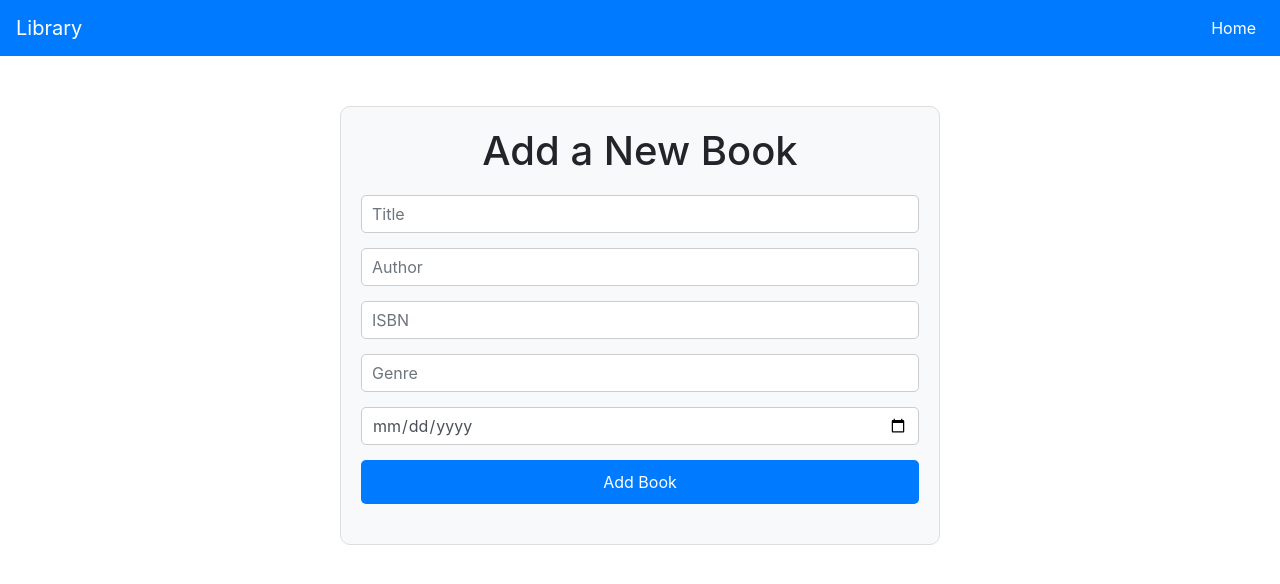
After one commit to yasser-x/nosql, a Flask app: page /addbook/html in a window 1280 px wide. The commit adds this page. Shown: the top 584 px of the page. Run offline with Flask 3, Linux system fonts and the light colour scheme; parts of the project's set-up code (start-up, migrations or seed data) failed here and were passed over; some libraries are stand-ins or nearby versions.

Commit message:
add book

```diff
--- a/app.py
+++ b/app.py
@@ -26,6 +26,11 @@ def index():
 @app.route('/books')
 def books():
     return render_template('books.html')
+
+
+@app.route('/addbook/html')
+def addbookpage():
+    return render_template('addbook.html')
 
 # Route pour afficher les adhérents
 @app.route('/adherents/html')
--- /dev/null
+++ b/templates/addbook.html
@@ -0,0 +1,114 @@
+<!DOCTYPE html>
+<html lang="en">
+<head>
+    <meta charset="UTF-8">
+    <title>Add Book</title>
+    <!-- Bootstrap CSS -->
+    <link href="https://maxcdn.bootstrapcdn.com/bootstrap/4.5.2/css/bootstrap.min.css" rel="stylesheet">
+    <style>
+        .navbar-custom {
+            background-color: #007bff; /* Bootstrap primary blue */
+        }
+        .navbar-custom .nav-link, .navbar-custom .navbar-brand {
+            color: #fff;
+        }
+        .main-content {
+            max-width: 600px;
+            margin: 50px auto;
+            padding: 20px;
+            border: 1px solid #ddd;
+            border-radius: 10px;
+            background-color: #f8f9fa;
+        }
+        .main-content h1 {
+            text-align: center;
+            margin-bottom: 20px;
+        }
+        .main-content form {
+            margin-bottom: 20px;
+        }
+        .main-content .input-group {
+            margin-bottom: 15px;
+        }
+        .main-content .input-group input {
+            width: 100%;
+            padding: 10px;
+            border-radius: 5px;
+            border: 1px solid #ccc;
+        }
+        .main-content button {
+            width: 100%;
+            padding: 10px;
+            background-color: #007bff;
+            border: none;
+            color: white;
+            border-radius: 5px;
+        }
+    </style>
+</head>
+<body>
+<header>
+    <nav class="navbar navbar-expand-lg navbar-custom">
+        <a class="navbar-brand" href="/">Library</a>
+        <button class="navbar-toggler" type="button" data-toggle="collapse" data-target="#navbarNav" aria-controls="navbarNav" aria-expanded="false" aria-label="Toggle navigation">
+            <span class="navbar-toggler-icon"></span>
+        </button>
+        <div class="collapse navbar-collapse ml-auto" id="navbarNav">
+            <ul class="navbar-nav" style="margin-left: auto">
+                <li class="nav-item">
+                    <a class="nav-link" href="/">Home</a>
+                </li>
+            </ul>
+        </div>
+    </nav>
+</header>
+<div class="container">
+    <div class="main-content">
+        <h1>Add a New Book</h1>
+        <form id="book-form">
+            <div class="input-group">
+                <input type="text" id="title" placeholder="Title" class="form-control" required>
+            </div>
+            <div class="input-group">
+                <input type="text" id="author" placeholder="Author" class="form-control" required>
+            </div>
+            <div class="input-group">
+                <input type="text" id="isbn" placeholder="ISBN" class="form-control" required>
+            </div>
+            <div class="input-group">
+                <input type="text" id="genre" placeholder="Genre" class="form-control">
+            </div>
+            <div class="input-group">
+                <input type="date" id="published" class="form-control">
+            </div>
+            <button type="submit" class="btn btn-primary">Add Book</button>
+        </form>
+    </div>
+</div>
+<script>
+    document.getElementById('book-form').addEventListener('submit', function(event) {
+        event.preventDefault();
+
+        const title = document.getElementById('title').value;
+        const author = document.getElementById('author').value;
+        const isbn = document.getElementById('isbn').value;
+        const genre = document.getElementById('genre').value;
+        const published = document.getElementById('published').value;
+
+        fetch('/addBook', {
+            method: 'POST',
+            headers: {
+                'Content-Type': 'application/json'
+            },
+            body: JSON.stringify({ title, author, isbn, genre, published })
+        })
+        .then(response => response.json())
+        .then(() => {
+            alert('Book successfully added');
+            document.getElementById('book-form').reset();
+        })
+        .catch(error => console.error('Error adding book:', error));
+    });
+</script>
+</body>
+</html>
--- a/templates/index.html
+++ b/templates/index.html
@@ -46,6 +46,9 @@
                 <ul class="navbar-nav ml-auto">
                     <li class="nav-item">
                         <a class="nav-link" href="{% if session.get('logged_in') %}{{ url_for('adherents_page') }}{% else %}{{ url_for('login_page') }}{% endif %}">Adherents</a>
+                    </li>
+                    <li class="nav-item">
+                        <a class="nav-link" href="{% if session.get('logged_in') %}{{ url_for('addbookpage') }}{% else %}{{ url_for('login_page') }}{% endif %}">Ajouts</a>
                     </li>
                     <li class="nav-item">
                         <a class="nav-link" href="{% if session.get('logged_in') %}{{ url_for('prets') }}{% else %}{{ url_for('login_page') }}{% endif %}">Prets</a>
```
Also changed, not shown: routes/addbook.py (added, +15 -0 lines).
